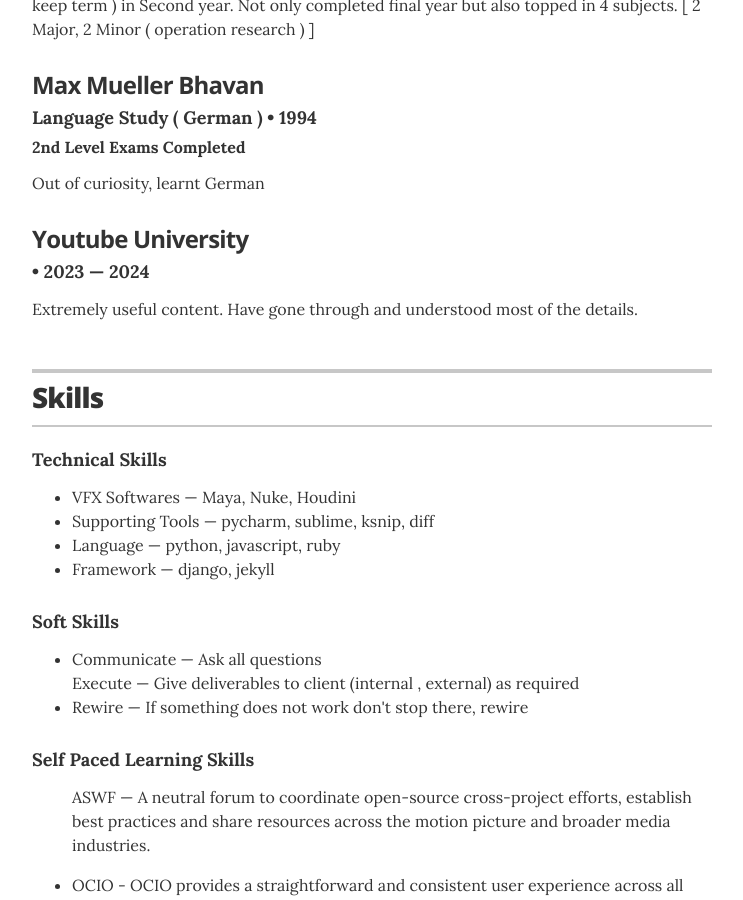
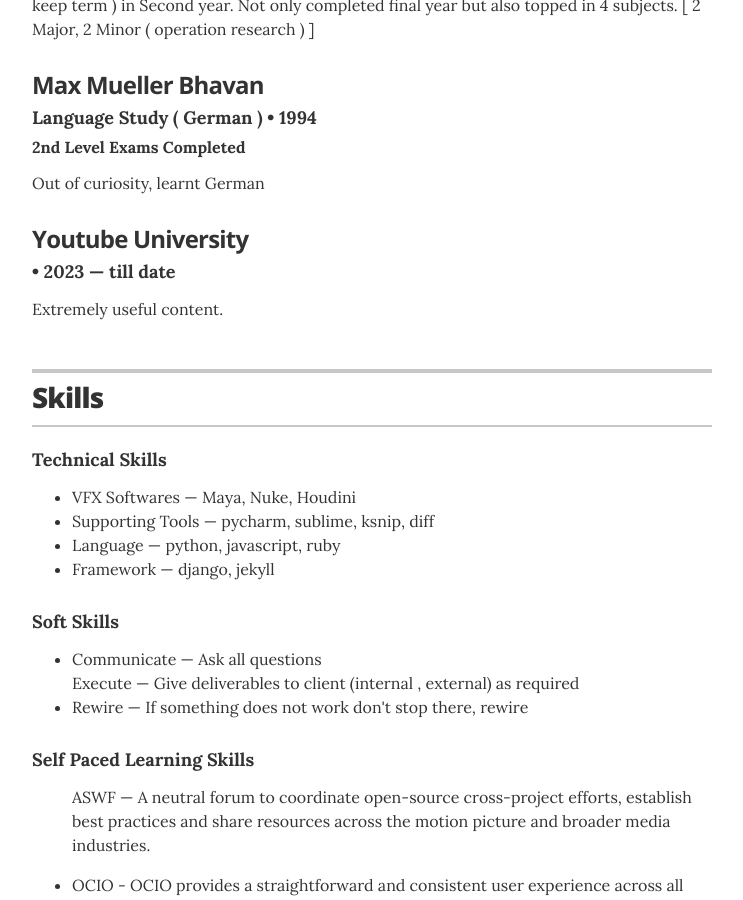
Before and after one commit to singhaidotnish/myresume, a Jekyll site: the page built from index.html, in a window 1280 px wide and 900 px high, scrolled down 2050 px. Shown: the whole window, without its empty margins (268-1011 px from the left). Built offline with Jekyll 4.4.1, drawn with Linux system fonts in a browser that asks for light colours.

Commit message:
Update education.yml

```diff
--- a/_data/education.yml
+++ b/_data/education.yml
@@ -15,5 +15,5 @@
 # self paced learning
 - spl: https://www.youtube.com
   uni: Youtube University
-  year: 2023 &mdash; 2024
-  summary: Extremely useful content. Have gone through and understood most of the details.
+  year: 2023 &mdash; till date
+  summary: Extremely useful content.
```
